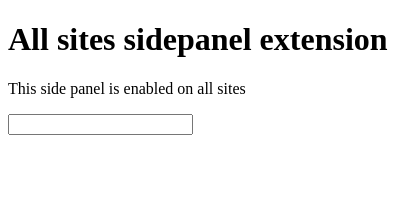
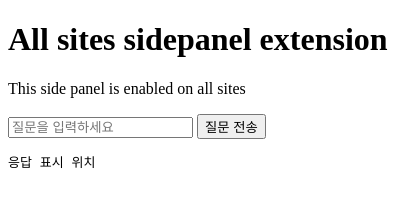
Before and after one commit to kimsoeun07/Guidee, a browser extension: page popup.html in a window 400 px wide. Drawn offline with Linux system fonts and the light colour scheme.

Commit message:
popup fixing

```diff
--- a/chatbot.js
+++ b/chatbot.js
@@ -0,0 +1,2 @@
+const {GoogleGenerativeAI} = require('@google/generative-ai');
+const gemini = new GoogleGenerativeAI('AIzaSyAcoJI0WoC_8RG60JP3QFJYlvfMWBFtu1A');
--- a/popup.html
+++ b/popup.html
@@ -7,6 +7,10 @@
   <body>
     <h1>All sites sidepanel extension</h1>
     <p>This side panel is enabled on all sites</p>
-    <input type="string"></input>
+    <input type="text" id="userInput" placeholder="질문을 입력하세요"></input>
+    <button id="askButton">질문 전송</button>
+
+    <pre id="responseArea">응답 표시 위치</pre>
+
   </body>
 </html>
```
